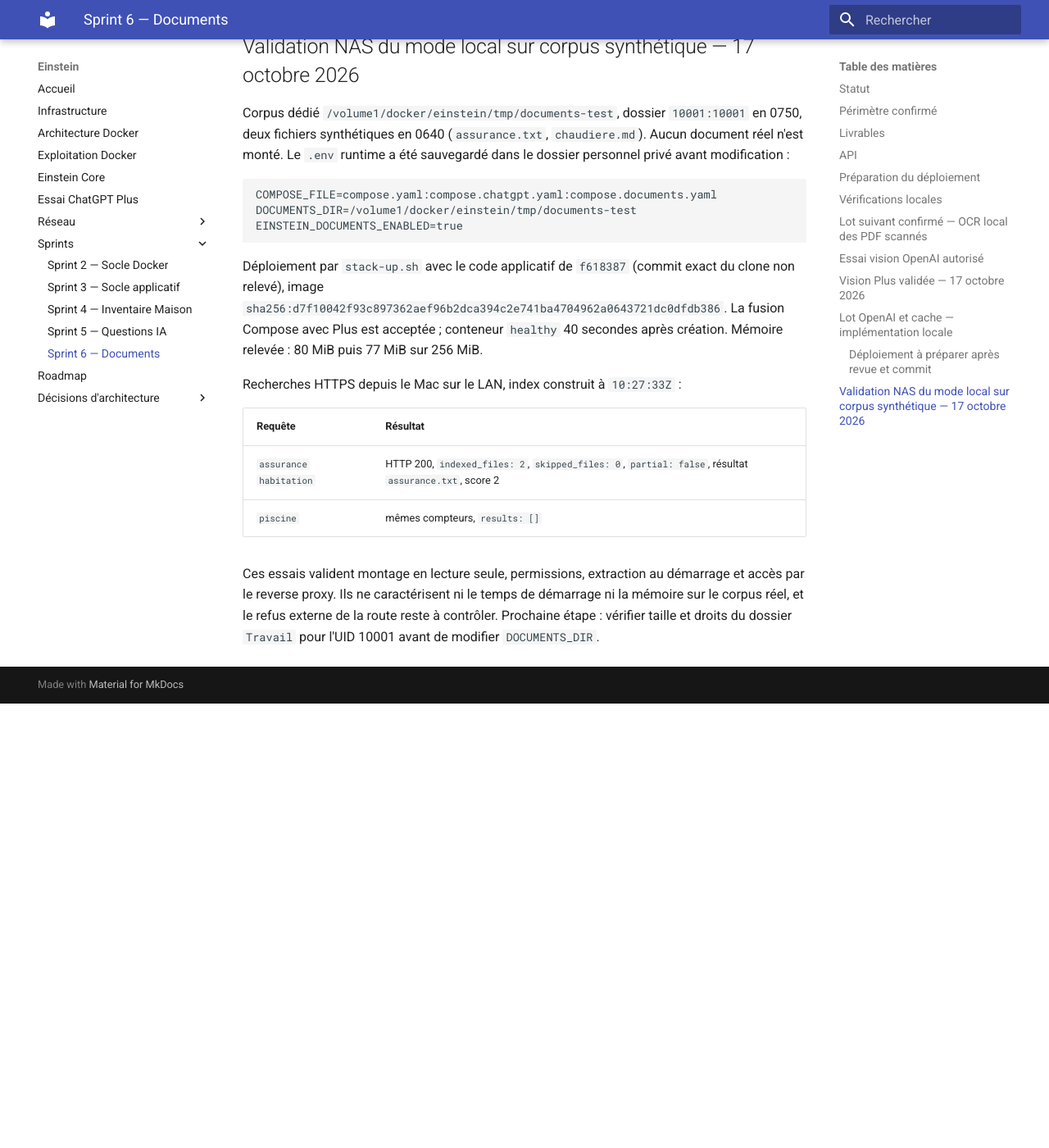
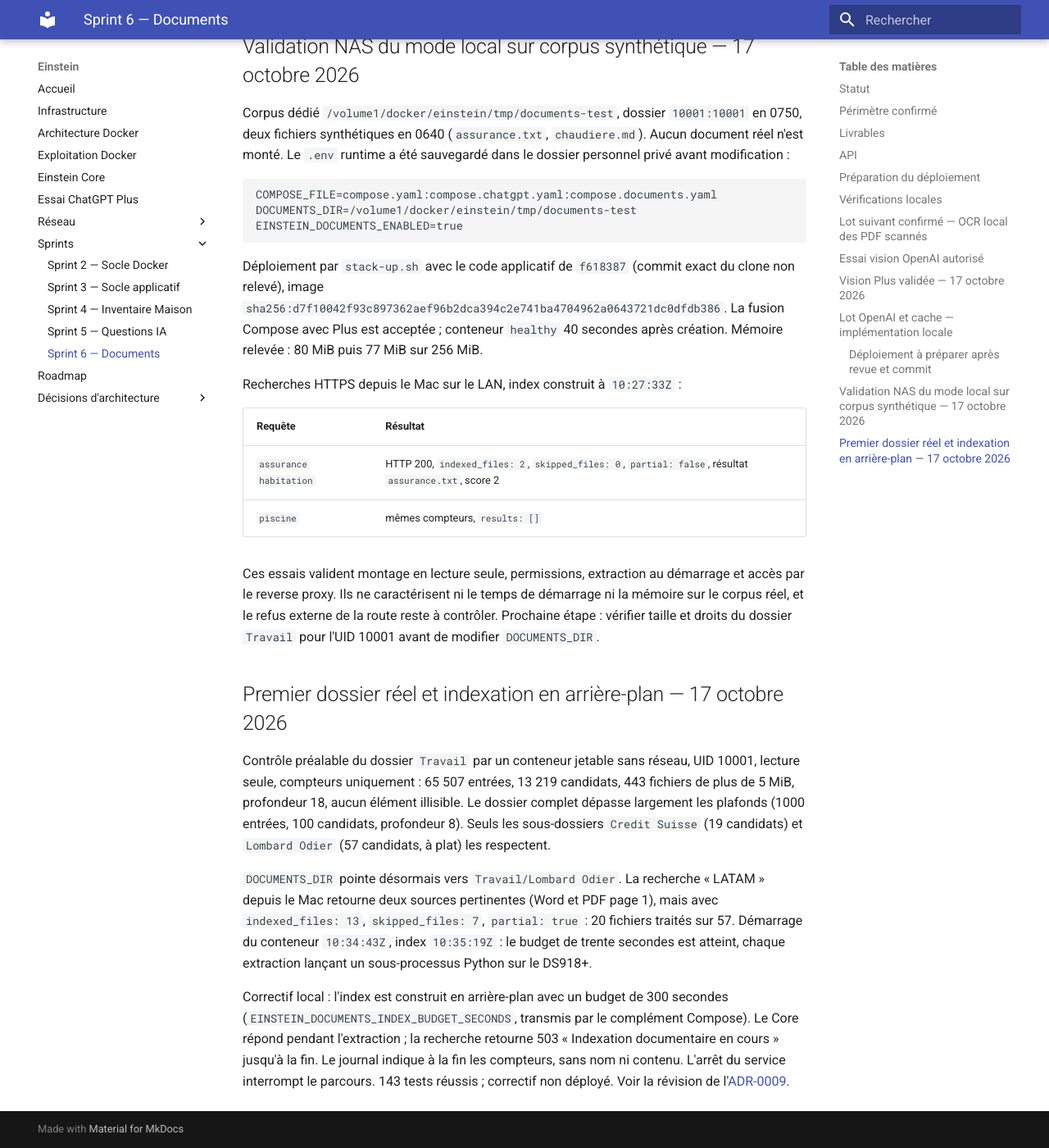
Before and after one commit to asanchez74/Einstein, an MkDocs documentation site: the page built from docs/sprints/sprint-6-recherche-documentaire.md, in a window 1280 px wide and 1400 px high, scrolled down 6605 px. Shown: the whole window at 82% size. Built offline with MkDocs 1.6.1 and Material for MkDocs 9.7.7, drawn with Linux system fonts in a browser that asks for light colours; before the commit the page ends 7463 px from its top, so only the background shows below that.

Commit message:
feat: indexer les documents en arrière-plan avec un budget configurable
Le parcours documentaire ne bloque plus le démarrage du Core : la recherche
retourne 503 « indexation en cours » jusqu'à la fin. Budget porté de 30 à
300 secondes (EINSTEIN_DOCUMENTS_INDEX_BUDGET_SECONDS), arrêt propre du
parcours à l'extinction. Sur le DS918+, le budget de 30 secondes ne traitait
que 20 fichiers sur 57 du premier dossier réel.

Co-Authored-By: Claude Opus 5.5 <noreply@anthropic.com>

```diff
--- a/docs/adr/0009-recherche-documentaire-locale.md
+++ b/docs/adr/0009-recherche-documentaire-locale.md
@@ -22,7 +22,8 @@ Les `.txt` et `.md` doivent être UTF-8. Les anciens `.doc` ne sont pas pris en
 ## Limites et isolation
 
 Extraction séquentielle dans des sous-processus, trois secondes par fichier,
-trente secondes pour le parcours. Sous Linux, chaque extracteur a une limite
+budget de parcours configurable (`EINSTEIN_DOCUMENTS_INDEX_BUDGET_SECONDS`,
+300 secondes par défaut, initialement trente). Sous Linux, chaque extracteur a une limite
 d'espace virtuel de 128 MiB ; elle ne remplace pas la limite mémoire Docker
 partagée avec le Core. Sur macOS, le délai s'applique sans ce plafond virtuel.
 Les erreurs de parseur et les contenus ne sont pas journalisés.
@@ -45,7 +46,10 @@ sélectionné sans lien physique vers un contenu à exclure.
 L'instantané est reconstruit au démarrage et ne suit pas les changements en
 cours d'exécution. Une suppression source nécessite un redémarrage pour retirer
 ses extraits de la mémoire. Dossier absent : recherche 503, Core préservé.
-Une extraction lente retarde le démarrage, dans la limite prévue du parcours.
+L'instantané est construit en arrière-plan : le Core, la santé et les
+questions répondent pendant l'extraction ; la recherche retourne 503
+« indexation en cours » jusqu'à la fin du parcours. L'arrêt du service
+interrompt le parcours au fichier suivant.
 Aucun fichier d'index persistant ni téléchargement de document n'est ajouté.
 
 Recherche par mots, sans casse ni accents ; tous les mots doivent apparaître
@@ -92,3 +96,15 @@ au redémarrage ; les anciennes transcriptions sur disque ne sont pas purgées
 automatiquement. Le cache inscriptible est limité au dossier dédié ; le reste
 du système de fichiers reste en lecture seule. La validation NAS et les
 premiers essais PDF/Word restent ouverts.
+
+## Révision : indexation en arrière-plan — 17 octobre 2026
+
+Sur le NAS, le premier dossier réel (57 candidats) n'a été traité qu'à
+20 fichiers : le démarrage d'un sous-processus Python par fichier sur le
+DS918+ consomme l'essentiel du budget de trente secondes, mesuré à 36 secondes
+entre démarrage du conteneur et fin d'indexation. Plutôt que d'allonger le
+démarrage bloquant, le parcours est déplacé en tâche de fond avec un budget
+de 300 secondes. L'isolation par sous-processus et les autres plafonds sont
+conservés. Le dossier `Travail` complet (13 219 candidats, profondeur 18)
+reste hors de portée de cette conception : un index persistant et incrémental
+ferait l'objet d'une décision distincte, si le besoin est confirmé.
--- a/docs/sprints/sprint-6-recherche-documentaire.md
+++ b/docs/sprints/sprint-6-recherche-documentaire.md
@@ -325,3 +325,27 @@ démarrage et accès par le reverse proxy. Ils ne caractérisent ni le temps de
 démarrage ni la mémoire sur le corpus réel, et le refus externe de la route
 reste à contrôler. Prochaine étape : vérifier taille et droits du dossier
 `Travail` pour l'UID 10001 avant de modifier `DOCUMENTS_DIR`.
+
+## Premier dossier réel et indexation en arrière-plan — 17 octobre 2026
+
+Contrôle préalable du dossier `Travail` par un conteneur jetable sans réseau,
+UID 10001, lecture seule, compteurs uniquement : 65 507 entrées, 13 219
+candidats, 443 fichiers de plus de 5 MiB, profondeur 18, aucun élément
+illisible. Le dossier complet dépasse largement les plafonds (1000 entrées,
+100 candidats, profondeur 8). Seuls les sous-dossiers `Credit Suisse` (19
+candidats) et `Lombard Odier` (57 candidats, à plat) les respectent.
+
+`DOCUMENTS_DIR` pointe désormais vers `Travail/Lombard Odier`. La recherche
+« LATAM » depuis le Mac retourne deux sources pertinentes (Word et PDF page 1),
+mais avec `indexed_files: 13`, `skipped_files: 7`, `partial: true` : 20 fichiers
+traités sur 57. Démarrage du conteneur `10:34:43Z`, index `10:35:19Z` : le
+budget de trente secondes est atteint, chaque extraction lançant un
+sous-processus Python sur le DS918+.
+
+Correctif local : l'index est construit en arrière-plan avec un budget de
+300 secondes (`EINSTEIN_DOCUMENTS_INDEX_BUDGET_SECONDS`, transmis par le
+complément Compose). Le Core répond pendant l'extraction ; la recherche
+retourne 503 « Indexation documentaire en cours » jusqu'à la fin. Le journal
+indique à la fin les compteurs, sans nom ni contenu. L'arrêt du service
+interrompt le parcours. 143 tests réussis ; correctif non déployé.
+Voir la révision de l'[ADR-0009](../adr/0009-recherche-documentaire-locale.md).
```
Also changed, not shown: 8 other files.
